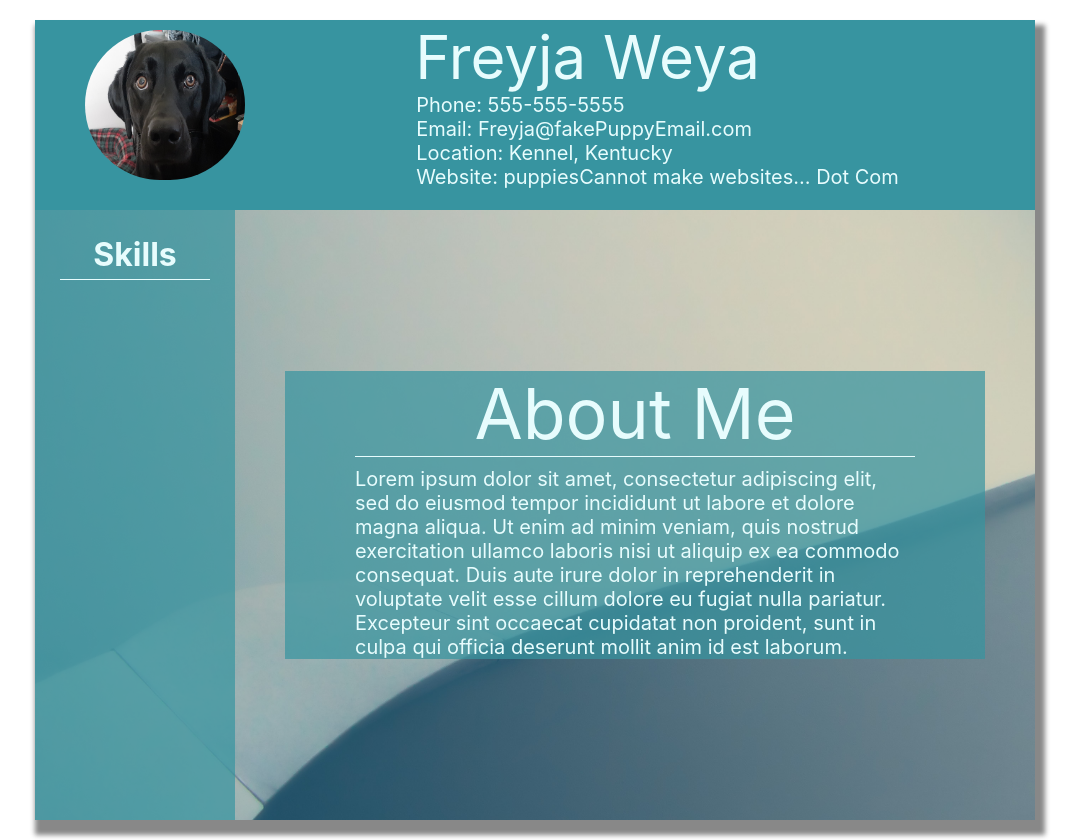
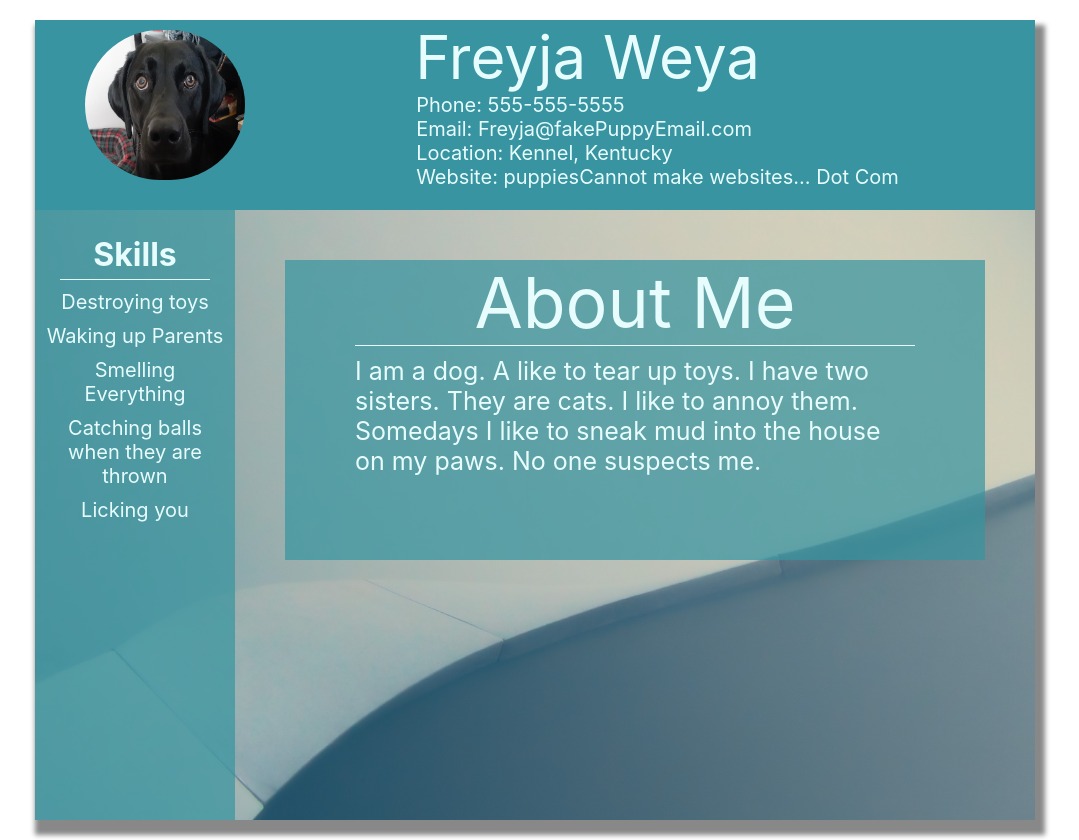
Before and after one commit to Kastlegate/CV-Application, a React (Create React App) app: page / in a window 1280 px wide. Shown: the whole page, without its empty margins (105-1184 px from the left). Built offline with nearby package versions, Linux system fonts and the light colour scheme.

Commit message:
fixed the about me section up

```diff
--- a/src/components/About.js
+++ b/src/components/About.js
@@ -6,8 +6,7 @@ class About extends Component {
     constructor(props){
       super(props);
       this.state = {
-        skill: { text: ''},
-        about: "Lorem ipsum dolor sit amet, consectetur adipiscing elit, sed do eiusmod tempor incididunt ut labore et dolore magna aliqua. Ut enim ad minim veniam, quis nostrud exercitation ullamco laboris nisi ut aliquip ex ea commodo consequat. Duis aute irure dolor in reprehenderit in voluptate velit esse cillum dolore eu fugiat nulla pariatur. Excepteur sint occaecat cupidatat non proident, sunt in culpa qui officia deserunt mollit anim id est laborum.",
+        about: "I am a dog. A like to tear up toys. I have two sisters. They are cats. I like to annoy them. Somedays I like to sneak mud into the house on my paws. No one suspects me.",
         show: false,
         aboutEditToggle:  false
       }
@@ -38,9 +37,7 @@ class About extends Component {
 
     handleChange = (e) => {
       this.setState({
-        skill : {
-          text: e.target.value,
-        }
+        about: e.target.value
       });
     };
 
@@ -50,8 +47,6 @@ class About extends Component {
     handleSubmit = (e) => {
 
       this.setState({
-        about: this.state.about.concat(this.state.skill),
-        skill: { text: '' },
         aboutEditToggle: this.state.aboutEditToggle = false
       })
       e.preventDefault();
@@ -73,9 +68,9 @@ class About extends Component {
              <div id='aboutTitle'>About Me</div>
              <div className='aboutBar'></div>
 
-             <div id='aboutText'>
+             { !aboutEditToggle?<div id='aboutText'>
                  {this.state.about}
-            </div>
+            </div>:null}
             { aboutEditToggle?<form id="aboutMeForm"><textarea onChange={this.handleChange}
              onMouseEnter={this.handleMouseExit} placeholder='Add a description of yourself' value={this.state.about} type="text" id="aboutMeTextArea" autoFocus />
             <button id='aboutSubmit' className='editButton' onClick={this.handleSubmit}>Submit</button></form>:null}
--- a/src/components/Skills.js
+++ b/src/components/Skills.js
@@ -7,7 +7,7 @@ class Skills extends Component {
       super(props);
       this.state = {
         skill: { text: ''},
-        skills: [],
+        skills: [{text: 'Destroying toys'}, {text: 'Waking up Parents'}, {text: 'Smelling Everything'}, {text: 'Catching balls when they are thrown'}, {text: 'Licking you'}],
         show: false,
         skillsEditToggle:  false
       }
--- a/src/style/About.css
+++ b/src/style/About.css
@@ -1,8 +1,13 @@
 #about{
     width: 700px;
+    min-height: 300px;
+    height: fit-content;
+    margin: auto;
     color: rgb(231, 252, 253);
-    margin: auto;
-    background-color: rgba(55, 148, 160, 0.7);
+    /* margin-left: 55px; */
+    background-color: rgba(55, 148, 160, 0.7) !important;
+    margin-top: 50px;
+    margin-bottom: 25px;
 }
 
 #aboutTitle{
@@ -27,13 +32,15 @@
 #aboutText{
     width: 80%;
     margin: auto;
-    font-size: 20px;
+    font-size: 25px;
+    white-space: pre-wrap;
 }
 
 #aboutMeTextArea{
     width: 80%;
     height: 300px;
     margin: auto;
+
 }
 
 #aboutSubmit{
--- a/src/style/Page.css
+++ b/src/style/Page.css
@@ -1,6 +1,7 @@
 .Page{
     width: 1000px;
-    height: 800px;
+    min-height: 800px;
+    height: 100%;
     margin: auto;
     margin-bottom: 20px;
     margin-top: 20px;
--- a/src/style/Skills.css
+++ b/src/style/Skills.css
@@ -1,6 +1,7 @@
 #skills{
     width: 200px;
-    height: 610px;
+    height: inherit !important;
+    min-height: 610px;
     background-color: rgba(55, 148, 160, 0.7);
     color: rgb(231, 252, 253);
 }
```
